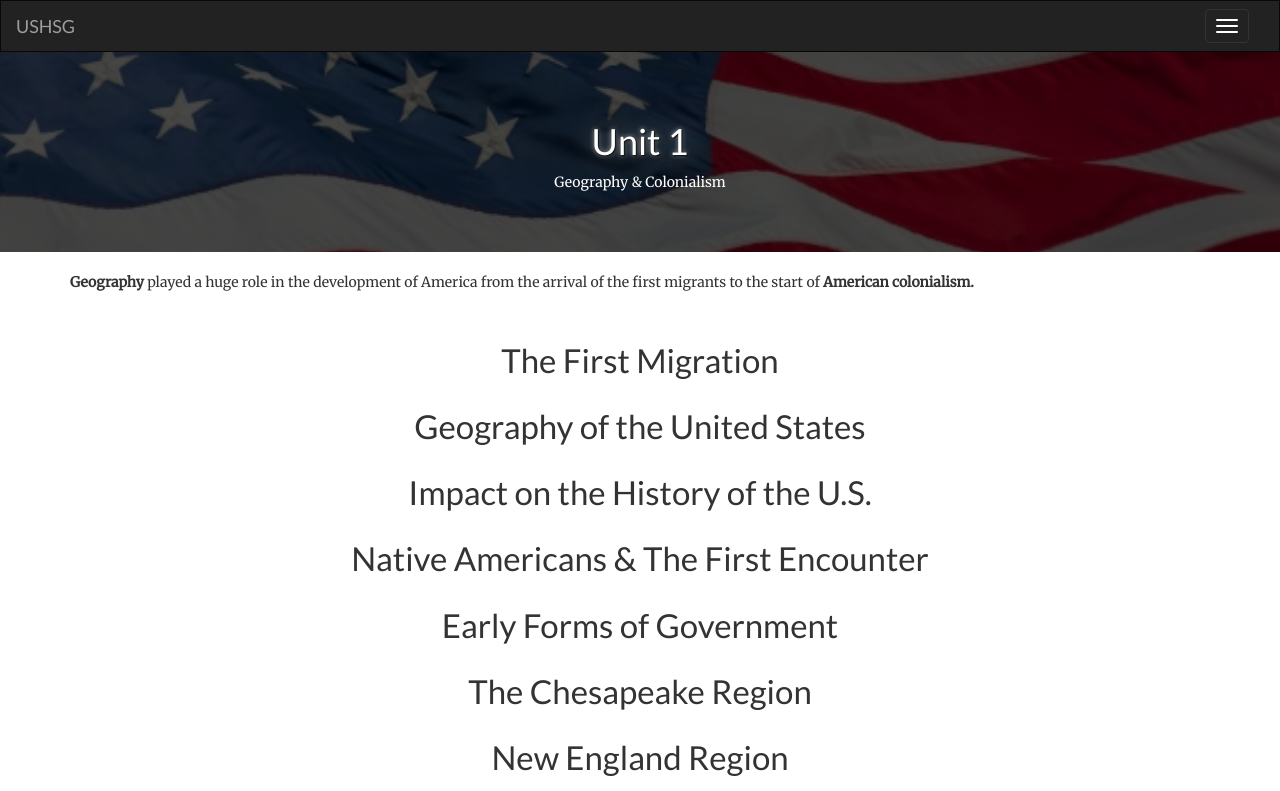
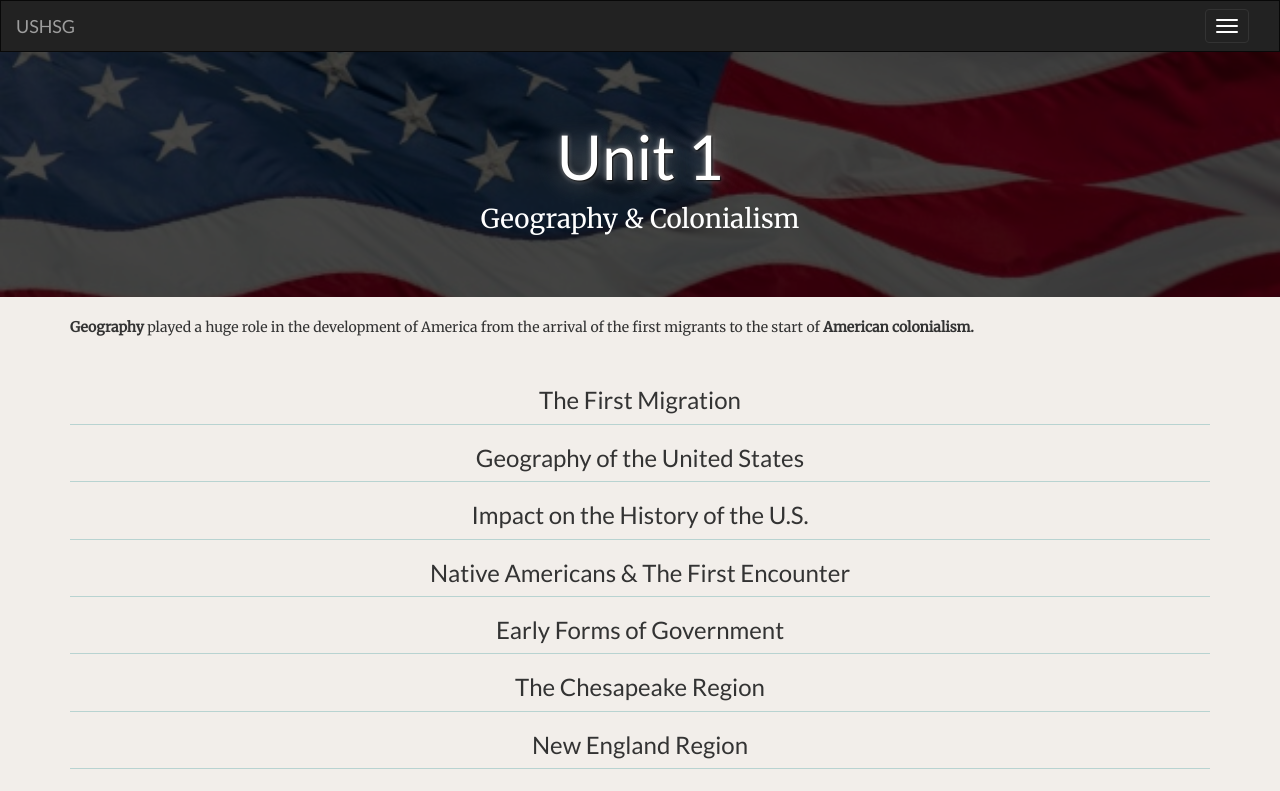
Before and after one commit to elizabethv0218/us-history-study-guide, a plain HTML site: page units/unit-1.html in a window 1280 px wide. Shown: the top 791 px of the page. Drawn offline with nearby package versions, Linux system fonts and the light colour scheme.

Commit message:
media quieries for h1, h4, and landing p; bottom border h4

```diff
--- a/style.css
+++ b/style.css
@@ -109,6 +109,7 @@ h4 {
     text-align: center;
     font-family: Lato;
     padding: 10px;
+    border-bottom: solid #B8D3D1 1px;
 }
 
 #contact h5 {
@@ -118,6 +119,7 @@ h4 {
 
 .jumbotron {
     padding-right: 10px;
+    background-color: #ECE5E0;
 }
 
 ul {
@@ -130,20 +132,24 @@ p {
 
 @media(min-width:768px) {
     /*sm*/
-    h4 {font-size:23px;}
+    h1 {font-size:47px;}
+    h4 {font-size:22px;}
+    #landing p {font-size: 18px;}
 }
 
 @media(min-width:992px) {
     /*md*/
-    #ev-info p {
-        margin-right: 20px
-    }
-    h4 {font-size:28px;}
+    #ev-info p {margin-right: 20px}
+    h1 {font-size: 55px;}
+    h4 {font-size: 24px;}
+    #landing p {font-size: 22px;}
+    /*h4 {font-size:28px;}*/
 }
 
 @media(min-width:1200px) {
     /*lg*/
-    h4 {font-size:33px;}
+    h1 {font-size:62px;}
+    #landing p {font-size: 26px;}
 }
 
 @media (max-width: 2000px) {
@@ -197,3 +203,11 @@ p {
 #ev-info {
     border-right: solid 1px #6e6e6e;
 }
+
+body {
+    background-color: #F2EEEA
+}
+
+footer {
+    background-color: #ECE5E0;
+}
```
